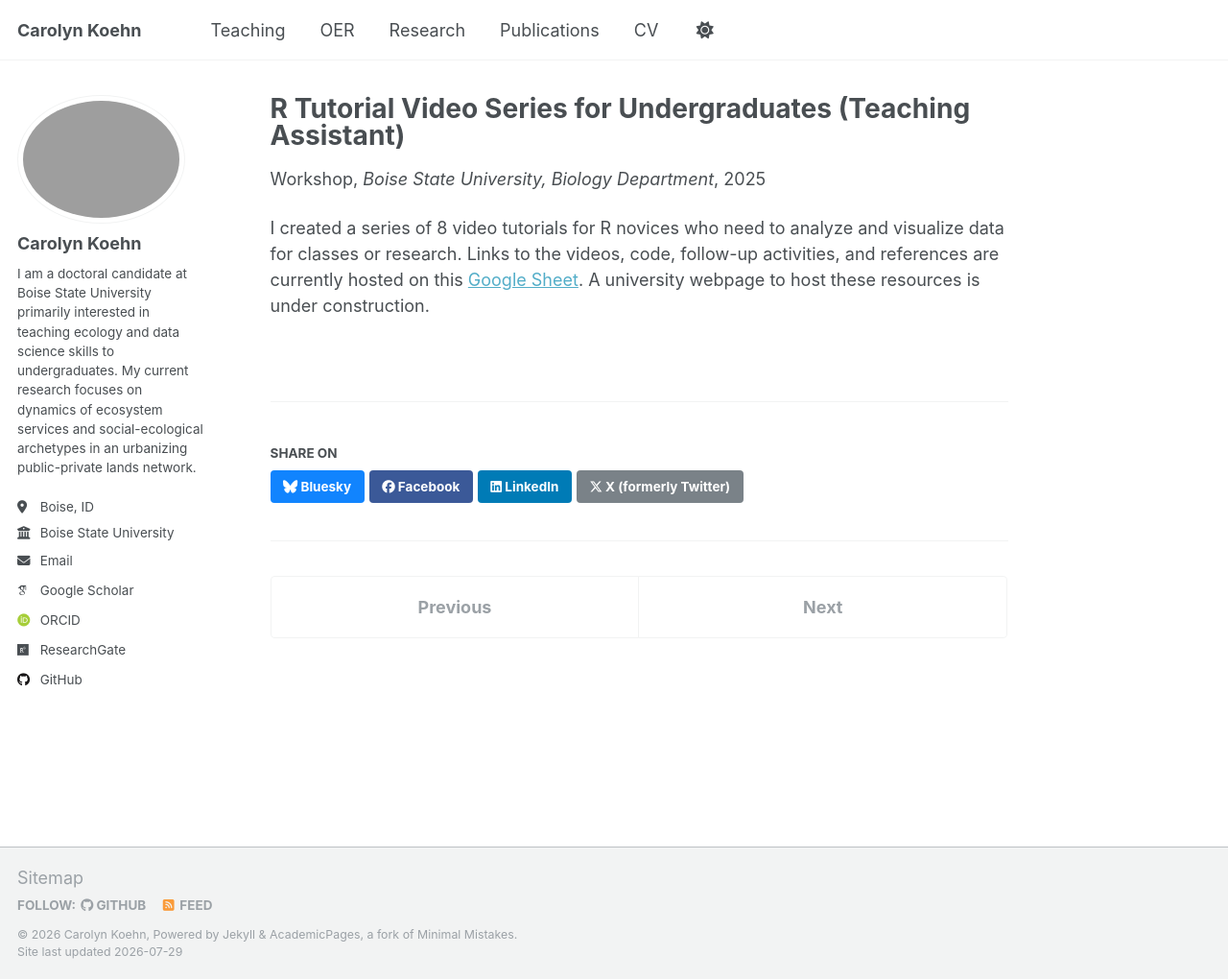
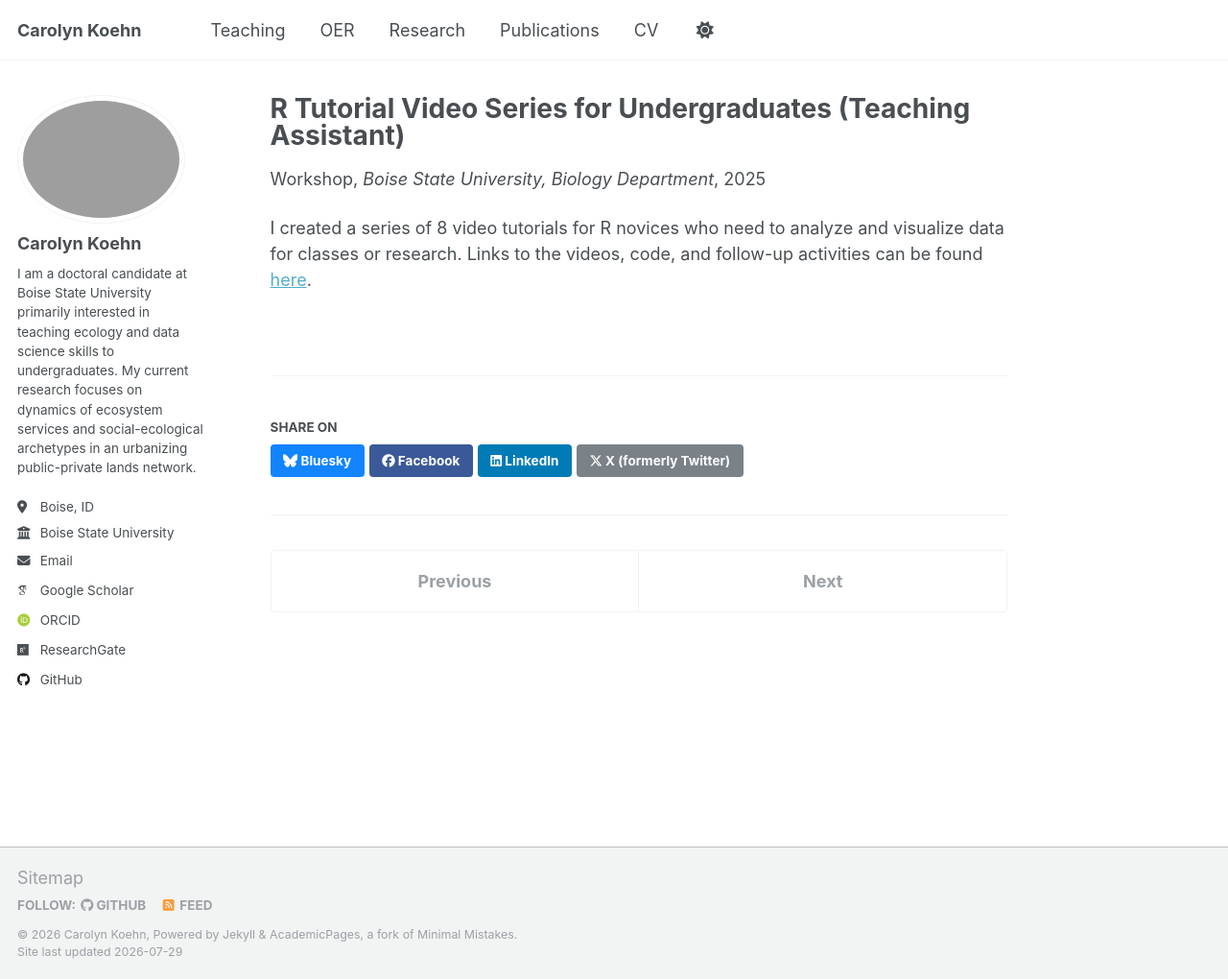
Before and after one commit to CarolynKoehn/CarolynKoehn.github.io, a Jekyll site: the page built from _teaching/r-tutorials.md, in a window 1280 px wide and 1020 px high. Shown: the whole window at 96% size. Built offline with Jekyll 4.4.1, drawn with Linux system fonts in a browser that asks for light colours; some web fonts are replaced.

Commit message:
add BSU webpage link for R tutorials

```diff
--- a/_teaching/r-tutorials.md
+++ b/_teaching/r-tutorials.md
@@ -8,4 +8,4 @@ date: 2025-01-10
 location: "Boise, Idaho, USA"
 ---
 
-I created a series of 8 video tutorials for R novices who need to analyze and visualize data for classes or research. Links to the videos, code, follow-up activities, and references are currently hosted on this [Google Sheet](https://docs.google.com/spreadsheets/d/1hOIgBJ1aVKGzzrn89KXlWlH2zs9XjZbgo3nw8EYj6DI/edit?usp=sharing). A university webpage to host these resources is under construction.
+I created a series of 8 video tutorials for R novices who need to analyze and visualize data for classes or research. Links to the videos, code, and follow-up activities can be found [here](https://www.boisestate.edu/biology/undergraduate-programs-newer/intro-to-r-tutorials/).
```
